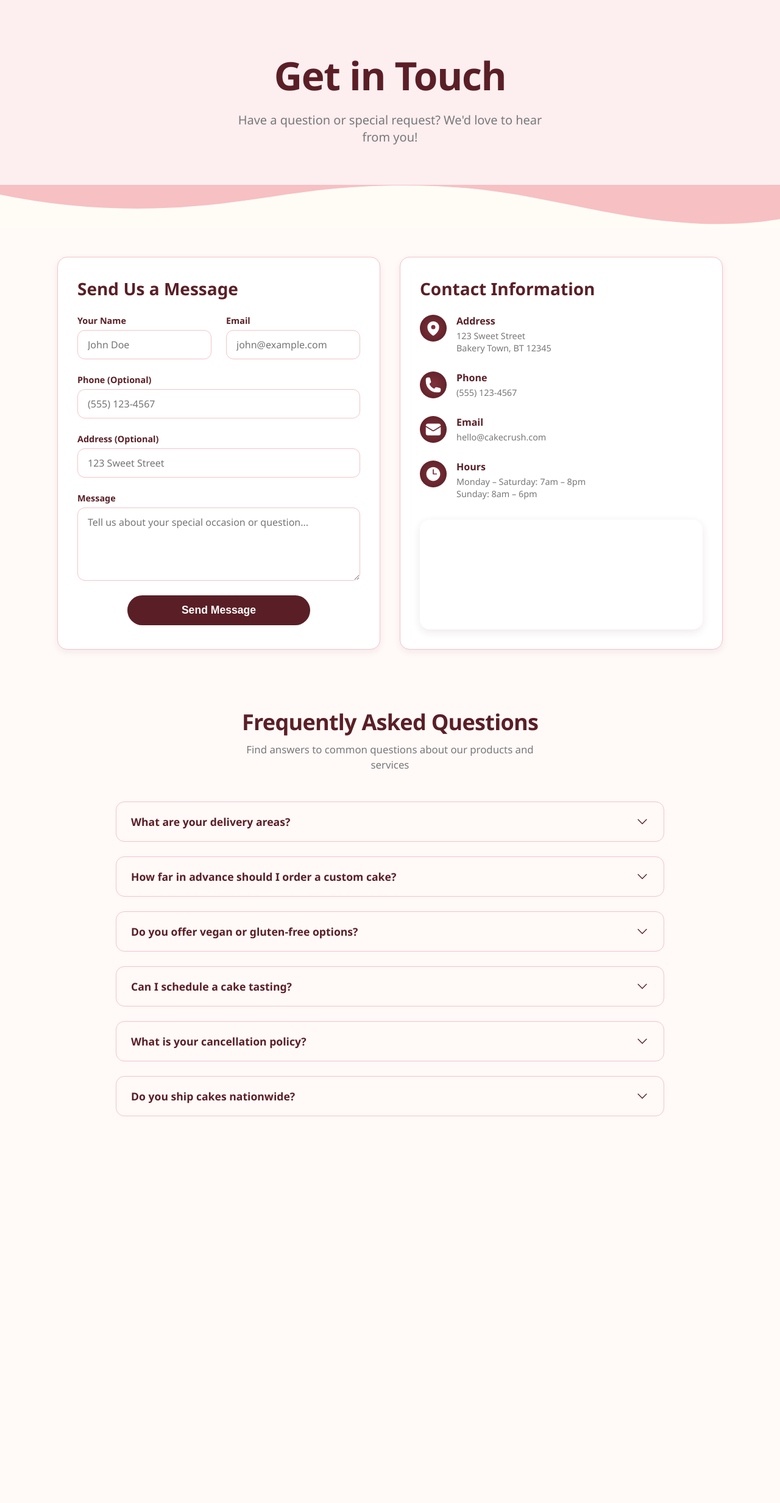
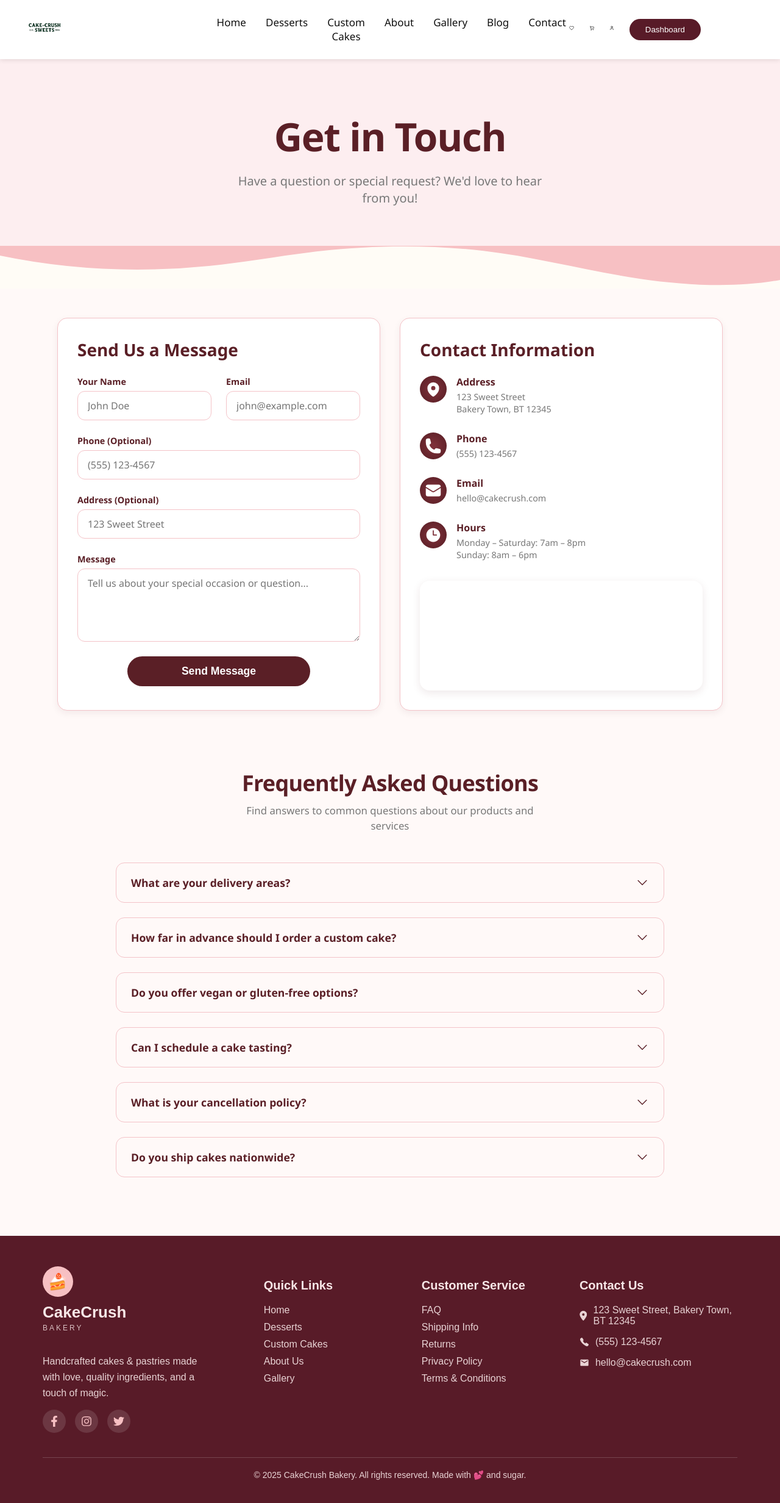
Before and after one commit to UvejsMikullovci/Cake_Web, a React (Create React App) app: page /contact in a window 1280 px wide. Shown: the top 2464 px of the page at 61% size. Before the commit the page ends 1926 px from the top, so only its background shows below. Built offline with nearby package versions, Linux system fonts and the light colour scheme; no server answers; grey boxes are pictures that could not be loaded.

Commit message:
i addes header and footer
i addes header and footer to some pages and some small fixes

```diff
--- a/src/components/organisms/Navbar.js
+++ b/src/components/organisms/Navbar.js
@@ -24,7 +24,9 @@ export default function Navbar (){
                 <div className="nav-icons">
                   <FiHeart className="icon" />
                   <FiShoppingCart className="icon" />
-                  <FiUser className="icon" />
+                  <NavLink to="/auth">
+                    <FiUser className="icon" />
+                  </NavLink>
 
                 </div>
                 <button className="dashboard-btn">Dashboard</button>
--- a/src/components/pages/Contact.jsx
+++ b/src/components/pages/Contact.jsx
@@ -2,6 +2,8 @@ import React, { useState, useRef, useEffect } from "react";
 import { MapPinIcon, PhoneIcon, EnvelopeIcon, ClockIcon, ChevronDownIcon } from "@heroicons/react/24/solid";
 import emailjs from "@emailjs/browser";
 import "./ContactFaqPage.css";
+import Navbar from "../organisms/Navbar";
+import Footer from "../organisms/Footer";
 
 const faqData = [
   { question: "What are your delivery areas?", answer: "We deliver within a 25-mile radius of our bakery..." },
@@ -27,7 +29,6 @@ const ContactFaqPage = () => {
   const [errors, setErrors] = useState({});
   const [sending, setSending] = useState(false);
 
-  // Initialize EmailJS with your public key
   useEffect(() => {
     emailjs.init("IyzrrMLeesthFmSC7");
     contentRefs.current = contentRefs.current.slice(0, faqData.length);
@@ -47,7 +48,6 @@ const ContactFaqPage = () => {
   const handleSubmit = (e) => {
     e.preventDefault();
 
-    // Validation
     const newErrors = {};
     if (!formData.name.trim()) newErrors.name = "Name is required";
     if (!formData.email.trim()) newErrors.email = "Email is required";
@@ -59,28 +59,21 @@ const ContactFaqPage = () => {
 
     setSending(true);
 
-    // Send email via EmailJS
     emailjs
-      .send(
-        "service_aiqcgge", // your service ID
-        "template_ek5hkpa", // your template ID
-        {
-          from_name: formData.name,
-          email: formData.email,
-          phone: formData.phone,
-          address: formData.address,
-          message: formData.message,
-        }
-      )
+      .send("service_aiqcgge", "template_ek5hkpa", {
+        from_name: formData.name,
+        email: formData.email,
+        phone: formData.phone,
+        address: formData.address,
+        message: formData.message,
+      })
       .then(
-        (response) => {
-          console.log("EmailJS response:", response);
+        () => {
           alert("Message sent successfully!");
           setFormData({ name: "", email: "", phone: "", address: "", message: "" });
           setSending(false);
         },
-        (err) => {
-          console.error("EmailJS error:", err);
+        () => {
           alert("Failed to send message. Try again later.");
           setSending(false);
         }
@@ -89,15 +82,24 @@ const ContactFaqPage = () => {
 
   return (
     <div className="cf-page">
-      {/* Hero Section */}
+      <Navbar />
+      {/* ---------------- HERO SECTION ---------------- */}
       <section className="cf-hero">
+
+        {/* Navbar inside hero */}
+        <div className="cf-hero-nav">
+          <Navbar />
+        </div>
+
         <div className="cf-hero-inner">
           <h1>Get in Touch</h1>
           <p>Have a question or special request? We'd love to hear from you!</p>
         </div>
+
         <div className="cf-hero-wave" aria-hidden="true" />
       </section>
 
+      {/* Wave Banner */}
       <svg className="svgBaner" viewBox="0 0 1200 120" preserveAspectRatio="none">
         <path
           d="M321.39,56.44c58-10.79,114.16-30.13,172-41.86,82.39-16.72,168.19-17.73,250.45-.39C823.78,31,906.67,72,985.66,92.83c70.05,18.48,146.53,26.09,214.34,3V0H0V27.35A600.21,600.21,0,0,0,321.39,56.44Z"
@@ -105,8 +107,10 @@ const ContactFaqPage = () => {
         ></path>
       </svg>
 
+      {/* ---------------- MAIN CONTENT ---------------- */}
       <main className="cf-main">
         <div className="cf-grid">
+
           {/* Contact Form */}
           <aside className="cf-card form-card" aria-labelledby="contact-form-title">
             <h2 id="contact-form-title">Send Us a Message</h2>
@@ -181,7 +185,7 @@ const ContactFaqPage = () => {
             </form>
           </aside>
 
-          {/* Contact Info */}
+          {/* Contact Information */}
           <section className="cf-card info-card" aria-labelledby="contact-info-title">
             <h2 id="contact-info-title">Contact Information</h2>
             <div className="info-list">
@@ -270,6 +274,7 @@ const ContactFaqPage = () => {
           </div>
         </section>
       </main>
+      <Footer/>
     </div>
   );
 };
--- a/src/components/pages/ContactFaqPage.css
+++ b/src/components/pages/ContactFaqPage.css
@@ -36,7 +36,7 @@ html,
 
 /* Hero Section */
 .cf-hero {
-  padding: 80px 24px 64px;
+  padding: 180px 24px 64px;
   background-color: var(--brand-pink-light);
   text-align: center;
   position: relative;
--- a/src/components/pages/Desserts.jsx
+++ b/src/components/pages/Desserts.jsx
@@ -5,7 +5,7 @@ import "./Desserts.css";
 
 function Desserts() {
   const cakeCard = [
-    s
+
   ]
   return (
     <div className="dessert-wraper">
--- a/src/components/pages/Home.jsx
+++ b/src/components/pages/Home.jsx
@@ -135,7 +135,7 @@ text: "Custom creations for corporate events, baby showers, and more",
   return (
     <div className="home-wrapper">
 
-
+      <Navbar />
       <section className="banner">
         <div className="banner-text">
           <span className="badge"><LuSparkles /> Freshly Baked Daily</span>
--- a/src/components/pages/SignInSignUp.css
+++ b/src/components/pages/SignInSignUp.css
@@ -2,9 +2,9 @@
   display: flex;
   justify-content: center;
   align-items: center;
+  flex-direction: column;
   min-height: 80vh;
   background: #f5f6fa;
-  padding: 1rem;
 }
 
 .auth-card {
@@ -14,6 +14,10 @@
   box-shadow: 0 8px 20px rgba(0, 0, 0, 0.12);
   width: 360px;
   transition: transform 0.2s ease;
+  margin-left: auto;
+  margin-right: auto;
+  margin-top: 250px;
+  margin-bottom: 150px;
 }
 
 .auth-card:hover {
--- a/src/components/pages/SignInSignUp.jsx
+++ b/src/components/pages/SignInSignUp.jsx
@@ -5,6 +5,8 @@ import {
 } from "firebase/auth";
 import { auth } from "../firebase";
 import "./SignInSignUp.css";
+import Navbar from "../organisms/Navbar";
+import Footer from "../organisms/Footer";
 
 const SignInSignUp = () => {
   const [isSignUp, setIsSignUp] = useState(false);
@@ -88,6 +90,7 @@ const SignInSignUp = () => {
 
   return (
     <div className="auth-page">
+      <Navbar />
       <div className="auth-card">
         <h2>{isSignUp ? "Sign Up" : "Sign In"}</h2>
         <form onSubmit={handleSubmit}>
@@ -128,6 +131,7 @@ const SignInSignUp = () => {
           </span>
         </p>
       </div>
+      <Footer/>
     </div>
   );
 };
```
Also changed, not shown: 1 other file (tests, documents, lock files or other folders).
